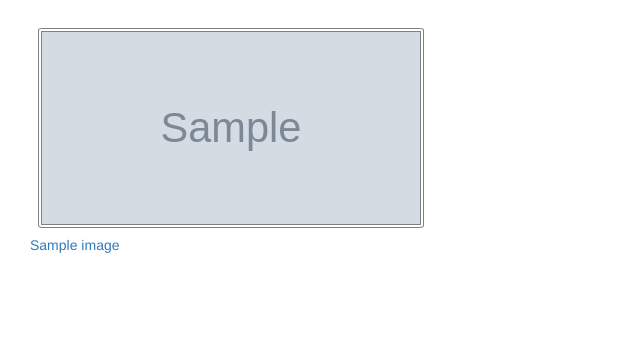
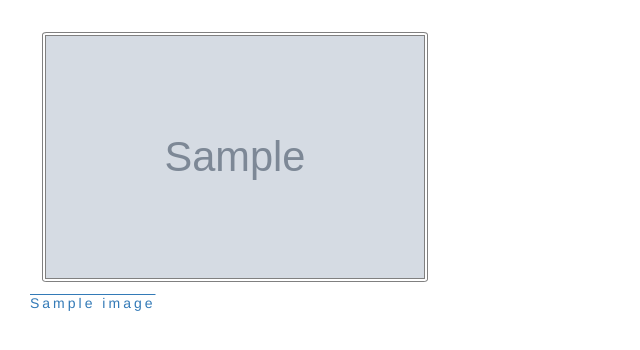
Before and after one commit to Amiredin/photo-gallery, a Django app: page / in a window 1280 px wide. Shown: the part 61-411 px from the top of the page, without its empty margins (0-640 px from the left). Run offline with Django 3.2, Linux system fonts and the light colour scheme; tables that the repository leaves empty hold one stand-in row (values such as "Sample post"); grey boxes marked "Sample" are stand-in pictures; some libraries are stand-ins or nearby versions.

Commit message:
add text styles

```diff
--- a/static/css/gallery.css
+++ b/static/css/gallery.css
@@ -6,8 +6,14 @@ body {
 
 .i-images{
     width:100%;
-    height:200px;
-    margin:2%;
+    height:250px;
+    margin:3%;
     border-radius: 1.2%;
     border: 4px double grey;
   }
+
+
+.text {
+    text-decoration: overline;
+    letter-spacing: 3px;
+}
```
